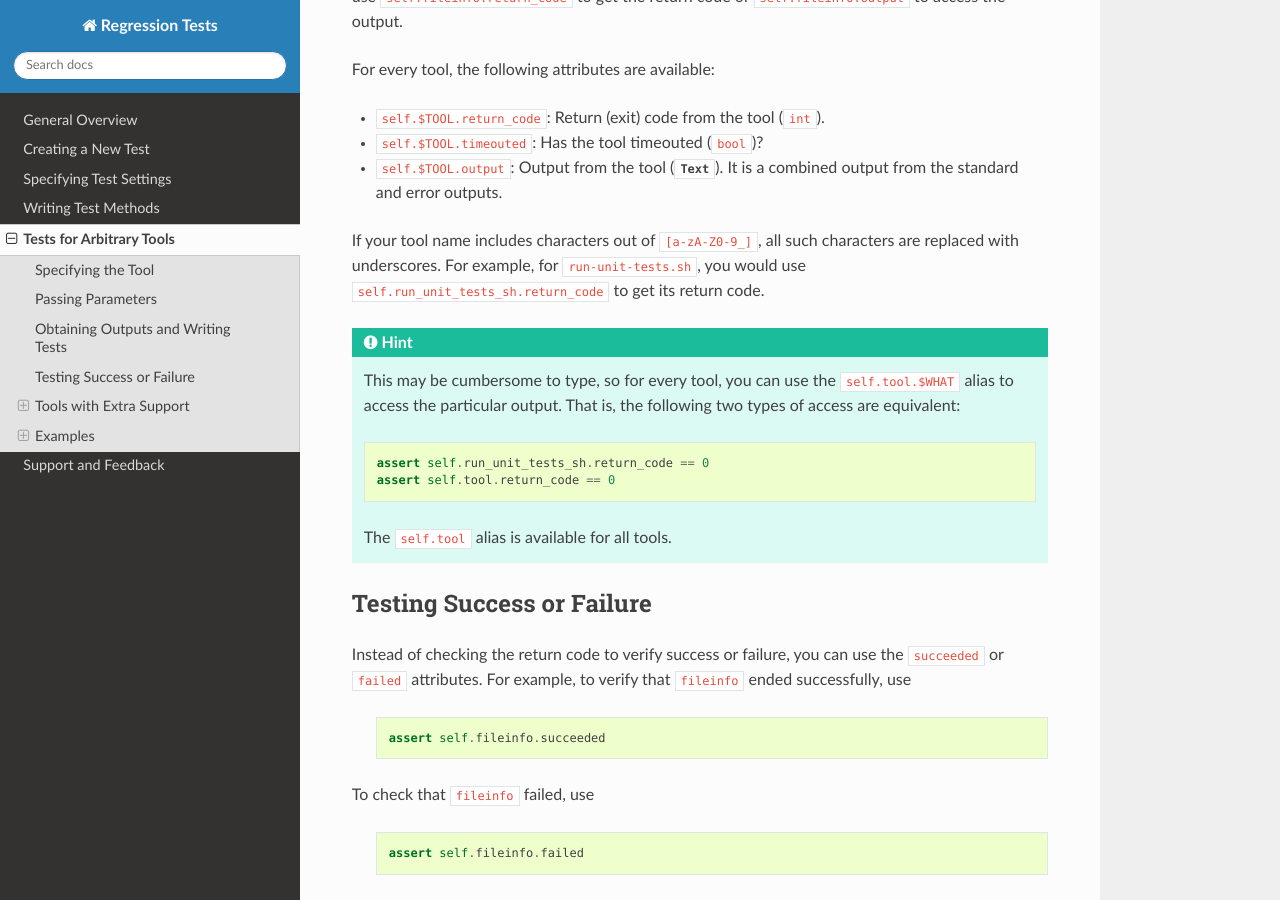
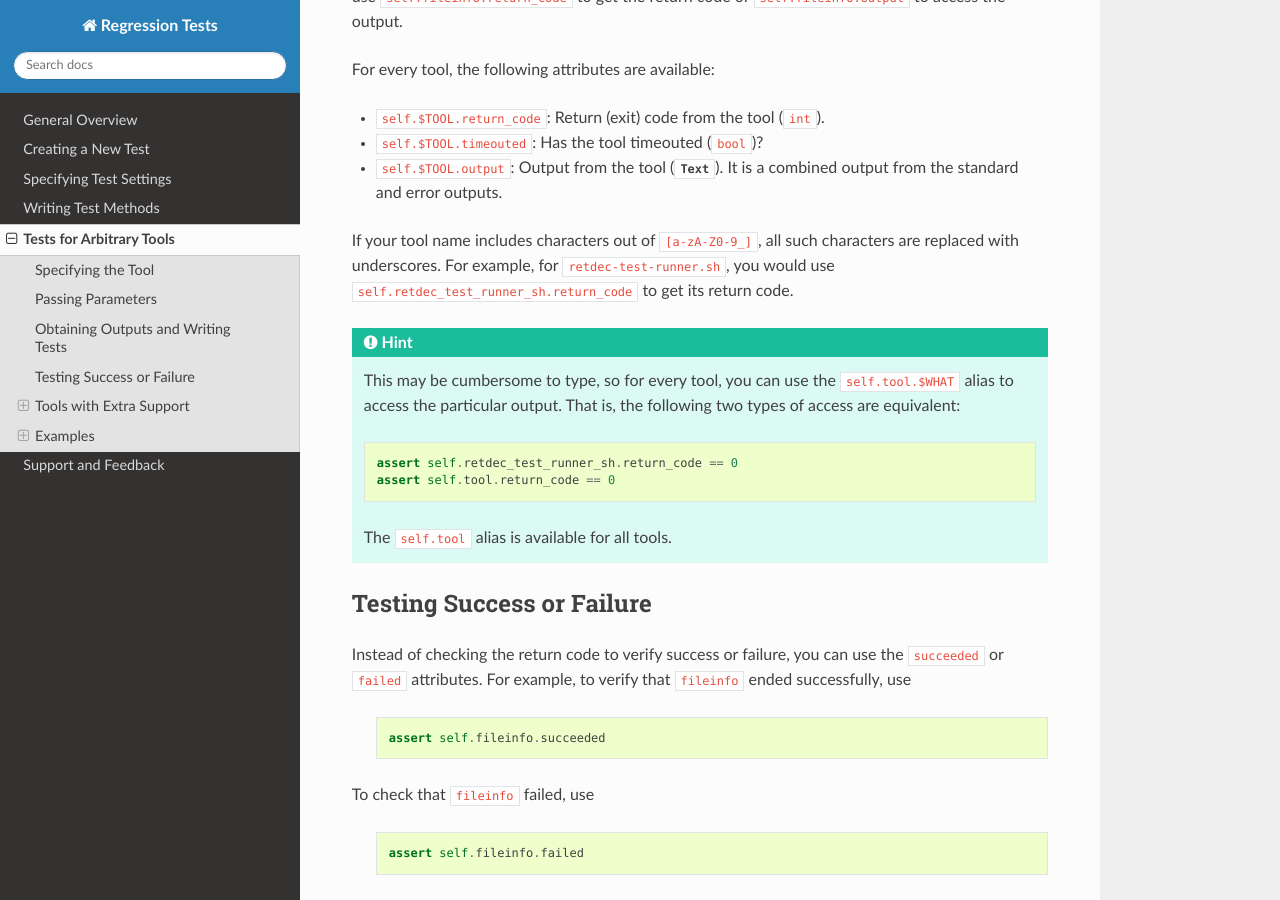
Before and after one commit to avast/retdec-regression-tests-framework, a Sphinx documentation site: the page built from docs/tests_for_arbitrary_tools.rst, in a window 1280 px wide and 900 px high, scrolled down 2004 px. Built offline with Sphinx 7.4.7 and the Read the Docs theme 2.0.0, drawn with Linux system fonts in a browser that asks for light colours; some of the changed text lies outside the part shown.

Commit message:
Rename run-unit-tests.sh to retdec-test-runner.sh.
After recent changes in the main retdec repository, the new name is
retdec-test-runner.sh.

```diff
--- a/docs/tests_for_arbitrary_tools.rst
+++ b/docs/tests_for_arbitrary_tools.rst
@@ -19,12 +19,12 @@
         input='file.exe'
     )
 
-You can use any tool that is present in the RetDec's installation directory. For example, the following test settings prescribe to run all unit tests through the ``run-unit-tests.sh`` script:
+You can use any tool that is present in the RetDec's installation directory. For example, the following test settings prescribe to run all unit tests through the ``retdec-test-runner.sh`` script:
 
 .. code-block:: python
 
     settings = TestSettings(
-        tool='run-unit-tests.sh'
+        tool='retdec-test-runner.sh'
     )
 
 Since this script does not take any inputs, the ``input`` parameter is omitted.
@@ -85,7 +85,7 @@
 * ``self.$TOOL.timeouted``: Has the tool timeouted (``bool``)?
 * ``self.$TOOL.output``: Output from the tool (:class:`~parsers.text_parser.Text`). It is a combined output from the standard and error outputs.
 
-If your tool name includes characters out of ``[a-zA-Z0-9_]``, all such characters are replaced with underscores. For example, for ``run-unit-tests.sh``, you would use ``self.run_unit_tests_sh.return_code`` to get its return code.
+If your tool name includes characters out of ``[a-zA-Z0-9_]``, all such characters are replaced with underscores. For example, for ``retdec-test-runner.sh``, you would use ``self.retdec_test_runner_sh.return_code`` to get its return code.
 
 .. hint::
 
@@ -93,7 +93,7 @@
 
     .. code-block:: python
 
-        assert self.run_unit_tests_sh.return_code == 0
+        assert self.retdec_test_runner_sh.return_code == 0
         assert self.tool.return_code == 0
 
     The ``self.tool`` alias is available for all tools.
```
